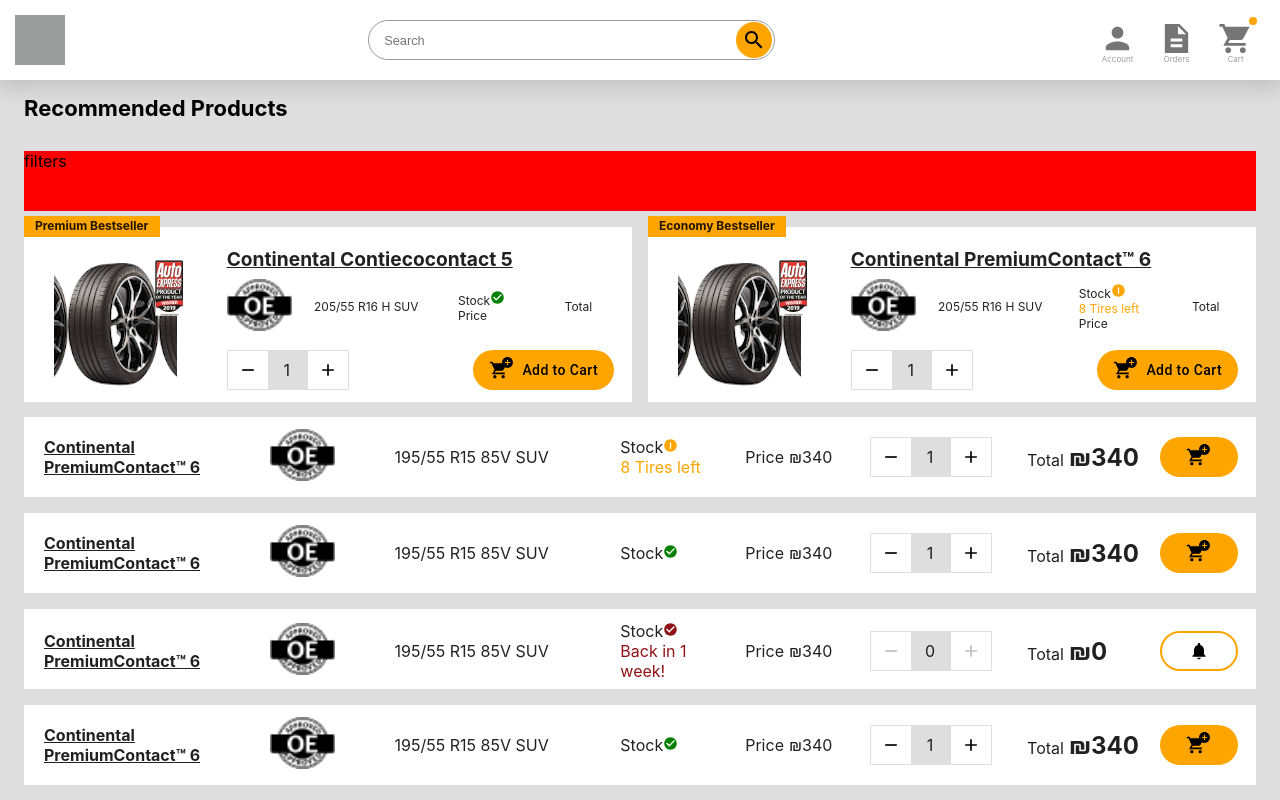
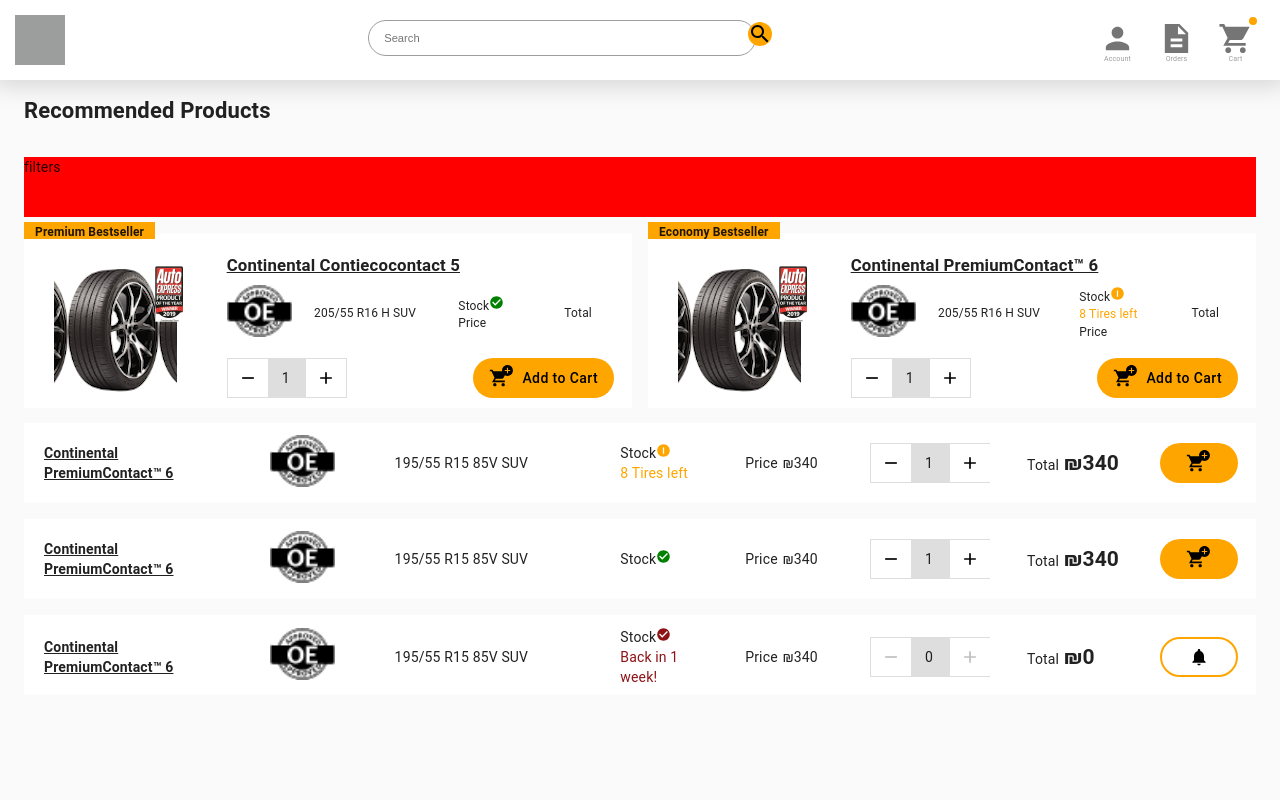
Before and after one commit to apomarinov/react-responsive, a React (Create React App) app: page / in a window 1280 px wide. Shown: the top 800 px of the page. Built offline with nearby package versions, Linux system fonts and the light colour scheme.

Commit message:
refactor colors

```diff
--- a/src/App.css
+++ b/src/App.css
@@ -4,9 +4,6 @@
     background-color: #DEDEDE;
 }
 
-h1 {
-    font-size: 22px;
-}
 
 /*.App {*/
 /*  text-align: center;*/
--- a/src/App.js
+++ b/src/App.js
@@ -7,6 +7,7 @@
 } from '@material-ui/core/styles';
 import ListView from "./views/product/ListView";
 import Container from "@material-ui/core/Container";
+import CssBaseline from "@material-ui/core/CssBaseline";
 
 const theme = createMuiTheme({
     breakpoints: {
@@ -19,17 +20,16 @@
         },
     },
     colors: {
-        main: '#9C9D9D',
-        background: '#DEDEDE',
-        button: {
-            background: '#FFA500'
-        }
+        main: '#FFA500',
+        accent: '#DEDEDE',
+        navigationMain: '#9C9D9D'
     }
 })
 
 function App() {
     return (
         <div className="App">
+            <CssBaseline />
             <ThemeProvider theme={theme}>
                 <header>
                     <Navigation/>
--- a/src/components/Navigation.js
+++ b/src/components/Navigation.js
@@ -22,7 +22,7 @@
         logo: {
             height: '100%',
             width: '50px',
-            backgroundColor: theme.colors.main
+            backgroundColor: theme.colors.navigationMain
         },
         navSection: {
             height: '100%'
@@ -31,7 +31,7 @@
             paddingTop: '5px'
         },
         customBadge: {
-            backgroundColor: theme.colors.button.background,
+            backgroundColor: theme.colors.main,
         }
     }),
 );
--- a/src/components/QuanitySelector.js
+++ b/src/components/QuanitySelector.js
@@ -13,7 +13,7 @@
             width: '120px',
             height: '40px',
             paddingRight: '2px',
-            backgroundColor: theme.colors.background
+            backgroundColor: theme.colors.accent
         },
         centerText: {
             textAlign: 'center'
--- a/src/components/SearchField.js
+++ b/src/components/SearchField.js
@@ -10,7 +10,7 @@
         input: {
             width: '93%',
             height: '36px',
-            border: `1px solid ${theme.colors.main}`,
+            border: `1px solid ${theme.colors.navigationMain}`,
             borderRadius: '40px',
             fontSize: '0.8em',
             paddingLeft: '15px',
@@ -20,7 +20,7 @@
             position: "relative",
             width: '93%',
             "& div": {
-                backgroundColor: theme.colors.button.background,
+                backgroundColor: theme.colors.main,
                 position: "absolute",
                 right: "-16px",
                 border: "none",
--- a/src/components/Stock.js
+++ b/src/components/Stock.js
@@ -12,7 +12,7 @@
         },
         depleting: {
             transform: "rotate(90deg)",
-            color: theme.colors.button.background
+            color: theme.colors.main
         },
         out: {
             color: '#8E1216'
--- a/src/components/buttons/CustomButton.js
+++ b/src/components/buttons/CustomButton.js
@@ -22,9 +22,9 @@
         textTransform: 'none',
         minWidth: '78px',
         minHeight: '40px',
-        backgroundColor: theme.colors.button.background,
+        backgroundColor: theme.colors.main,
         '&:hover': {
-            backgroundColor: theme.colors.button.background,
+            backgroundColor: theme.colors.main,
         },
     },
     startIcon: { }
@@ -33,7 +33,7 @@
 const InvertedButton = withStyles((theme) => ({
     root: {
         backgroundColor: 'white',
-        border: `2px solid ${theme.colors.button.background}`,
+        border: `2px solid ${theme.colors.main}`,
         '&:hover': {
             backgroundColor: 'white',
         },
--- a/src/components/buttons/NavButton.js
+++ b/src/components/buttons/NavButton.js
@@ -12,11 +12,11 @@
         },
         text: {
             fontSize: '0.5em',
-            color: theme.colors.main,
+            color: theme.colors.navigationMain,
             marginTop: '-14px'
         },
         icon: {
-            color: theme.colors.main
+            color: theme.colors.navigationMain
         },
         button: {
             position: "relative",
--- a/src/components/buttons/SearchButton.js
+++ b/src/components/buttons/SearchButton.js
@@ -4,9 +4,9 @@
 const SearchButton = withStyles((theme) => ({
     root: {
         color: "black",
-        backgroundColor: theme.colors.button.background,
+        backgroundColor: theme.colors.main,
         '&:hover': {
-            backgroundColor: theme.colors.button.background,
+            backgroundColor: theme.colors.main,
         },
     },
 }))(IconButton);
--- a/src/components/product/styles/styles.js
+++ b/src/components/product/styles/styles.js
@@ -23,7 +23,7 @@
             badgeText: {
                 position: 'absolute',
                 height: '17px',
-                backgroundColor: theme.colors.button.background,
+                backgroundColor: theme.colors.main,
                 padding: "2px 11px",
                 top: '-11px',
                 fontWeight: 'bold',
@@ -34,7 +34,7 @@
                 position: 'absolute',
                 height: '17px',
                 width: '100%',
-                backgroundColor: theme.colors.background,
+                backgroundColor: theme.colors.accent,
                 top: '0px',
             },
             productInfo: style.productInfo.default,
--- a/src/views/product/ListView.js
+++ b/src/views/product/ListView.js
@@ -1,16 +1,20 @@
 import React from 'react';
 import makeStyles from "@material-ui/core/styles/makeStyles";
-import {createStyles} from "@material-ui/core";
+import {createStyles, isWidthDown, isWidthUp} from "@material-ui/core";
 import Grid from "@material-ui/core/Grid";
 import Product from "../../components/product/Product";
 import RecommendedProductView from "./RecommendedView";
 import dataSource from '../../dataSource.json'
+import withWidth from "@material-ui/core/withWidth";
 
 
 const useStyles = makeStyles((theme) =>
     createStyles({
         recommendedView: {
             height: '190px',
+        },
+        title: {
+            fontSize: '22px',
         },
         [theme.breakpoints.down('md')]: {
             recommendedView: {
@@ -30,10 +34,17 @@
         title
     } = props;
     const classes = useStyles();
+
+    let page = 1;
+    let itemsPerPage = 3;
+    if (isWidthUp('md', props.width) && isWidthDown('md', props.width)) {
+        itemsPerPage = 4;
+    }
+
     const recommendedProducts = dataSource.recommended.map((product) => {
         return Object.assign(Object.create(dataSource.product), product);
     });
-    const productList = dataSource.list.map((product) => {
+    const productList = dataSource.list.slice(0, itemsPerPage).map((product) => {
         return Object.assign(Object.create(dataSource.product), product);
     });
     return (
@@ -44,7 +55,7 @@
                 spacing={2}
             >
                 <Grid item xs={12}>
-                    <h1>{title}</h1>
+                    <h1 className={classes.title}>{title}</h1>
                 </Grid>
                 <Grid item xs={12}>
                     <div style={{width:'100%', height: '60px', backgroundColor: 'red'}}>filters</div>
@@ -70,4 +81,4 @@
     );
 }
 
-export default ListView;
+export default withWidth()(ListView);
--- a/src/views/product/RecommendedView.js
+++ b/src/views/product/RecommendedView.js
@@ -13,7 +13,7 @@
                 flexWrap: 'wrap',
                 justifyContent: 'space-around',
                 overflow: 'scroll',
-                backgroundColor: theme.colors.background,
+                backgroundColor: theme.colors.accent,
                 width: '95%',
                 position: 'absolute',
                 display: 'flex'
```
